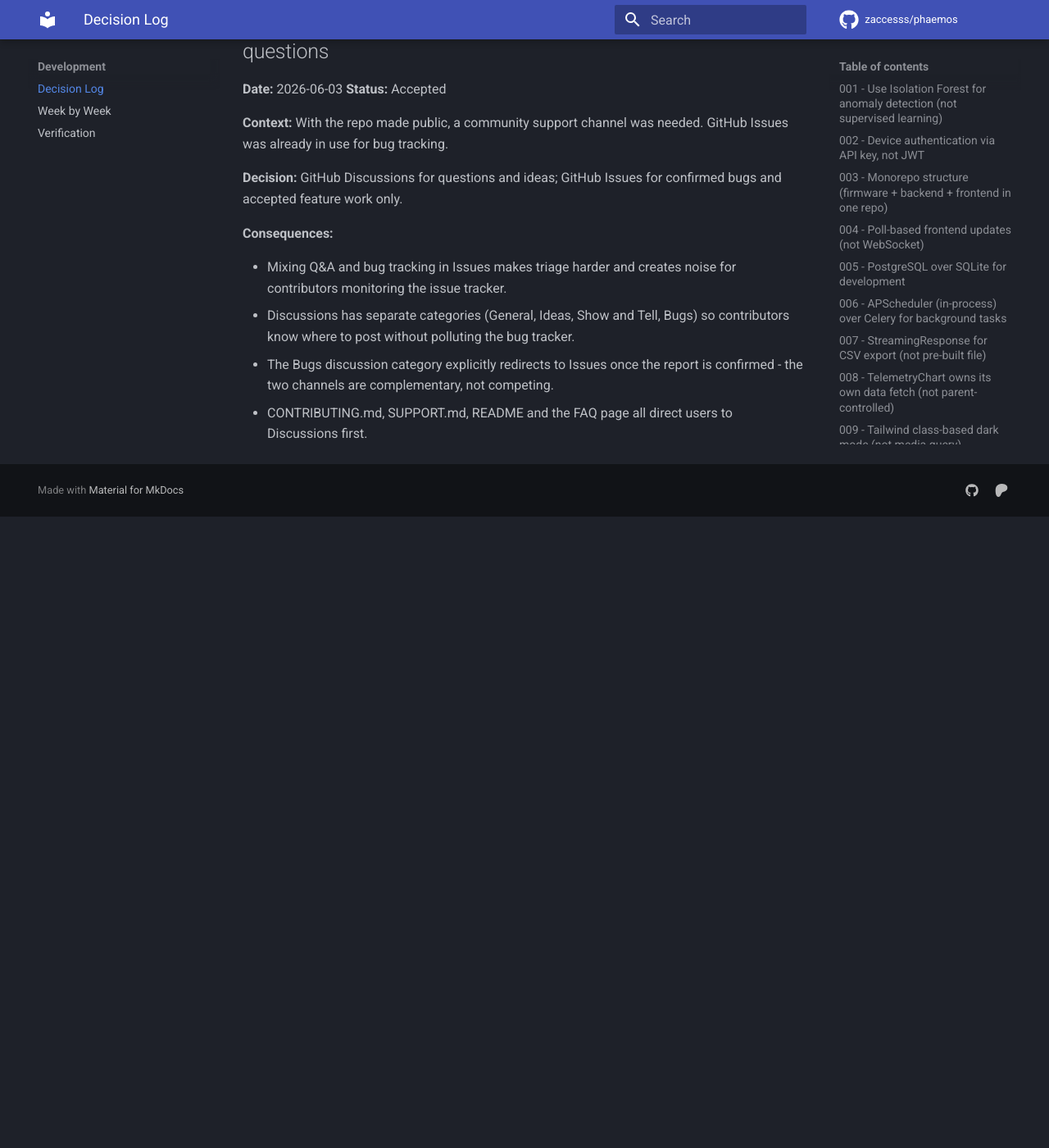
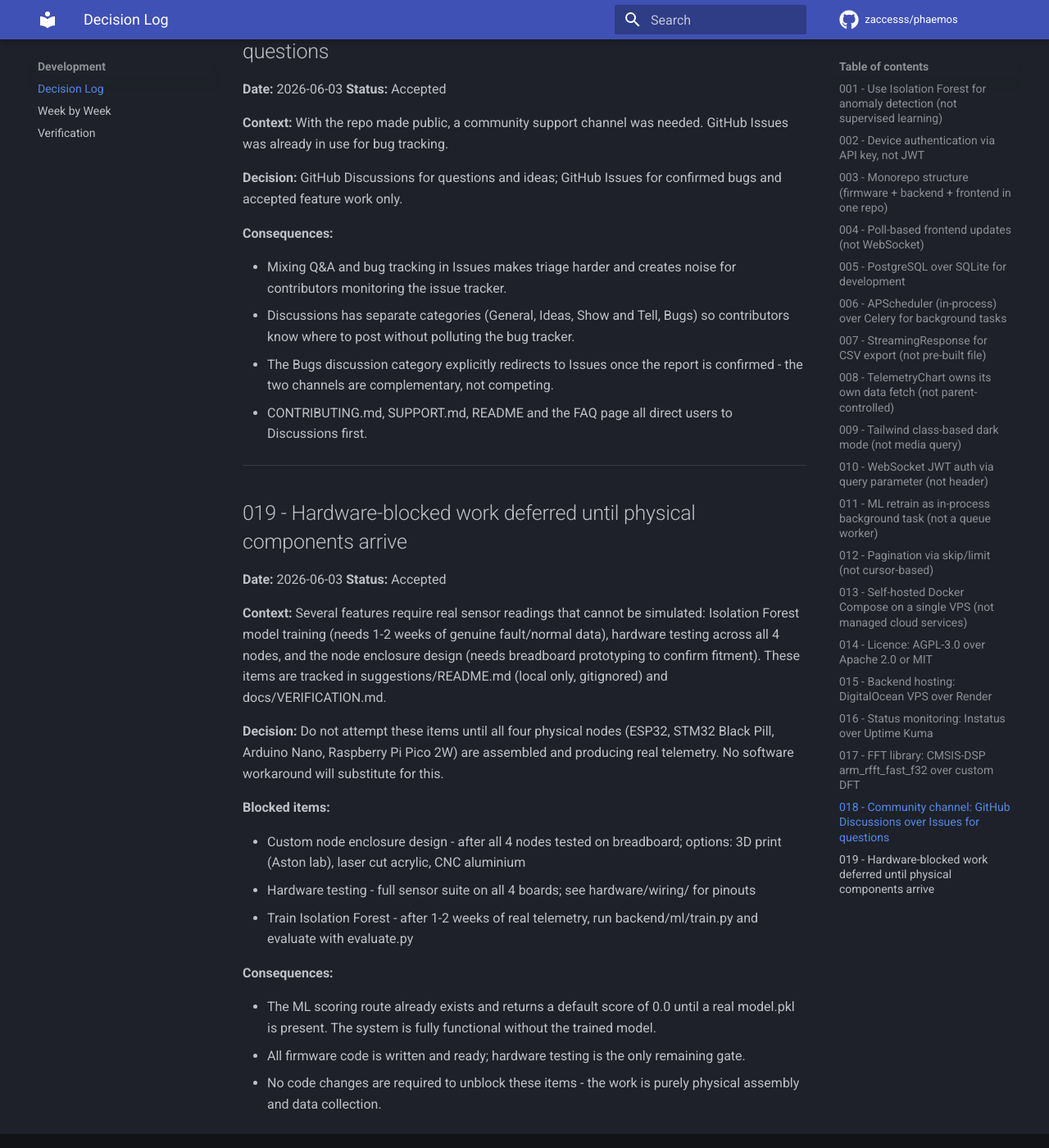
Before and after one commit to zaccesss/phaemos, an MkDocs documentation site: the page built from docs/decisions.md, in a window 1280 px wide and 1400 px high, scrolled down 8992 px. Shown: the whole window at 82% size. Built offline with MkDocs 1.6.1 and Material for MkDocs 9.7.7, drawn with Linux system fonts in a browser that asks for light colours; comment, search, counter and statistics services are not loaded; before the commit the page ends 9622 px from its top, so only the background shows below that.

Commit message:
chore: README tidy, group tools section, gitignore suggestions/, ADR 019

```diff
--- a/docs/decisions.md
+++ b/docs/decisions.md
@@ -353,3 +353,28 @@ GitHub Discussions for questions and ideas; GitHub Issues for confirmed bugs and
 - Discussions has separate categories (General, Ideas, Show and Tell, Bugs) so contributors know where to post without polluting the bug tracker.
 - The Bugs discussion category explicitly redirects to Issues once the report is confirmed - the two channels are complementary, not competing.
 - CONTRIBUTING.md, SUPPORT.md, README and the FAQ page all direct users to Discussions first.
+
+---
+
+## 019 - Hardware-blocked work deferred until physical components arrive
+
+**Date:** 2026-06-03
+**Status:** Accepted
+
+**Context:**
+Several features require real sensor readings that cannot be simulated: Isolation Forest model training (needs 1-2 weeks of genuine fault/normal data), hardware testing across all 4 nodes, and the node enclosure design (needs breadboard prototyping to confirm fitment). These items are tracked in suggestions/README.md (local only, gitignored) and docs/VERIFICATION.md.
+
+**Decision:**
+Do not attempt these items until all four physical nodes (ESP32, STM32 Black Pill, Arduino Nano, Raspberry Pi Pico 2W) are assembled and producing real telemetry. No software workaround will substitute for this.
+
+**Blocked items:**
+
+- Custom node enclosure design - after all 4 nodes tested on breadboard; options: 3D print (Aston lab), laser cut acrylic, CNC aluminium
+- Hardware testing - full sensor suite on all 4 boards; see hardware/wiring/ for pinouts
+- Train Isolation Forest - after 1-2 weeks of real telemetry, run backend/ml/train.py and evaluate with evaluate.py
+
+**Consequences:**
+
+- The ML scoring route already exists and returns a default score of 0.0 until a real model.pkl is present. The system is fully functional without the trained model.
+- All firmware code is written and ready; hardware testing is the only remaining gate.
+- No code changes are required to unblock these items - the work is purely physical assembly and data collection.
```
Also changed, not shown: README.md (+14 -11 lines), logs/2026-06-03.md (+20 -0 lines), suggestions/README.md (deleted, +0 -29 lines), 1 other file.
